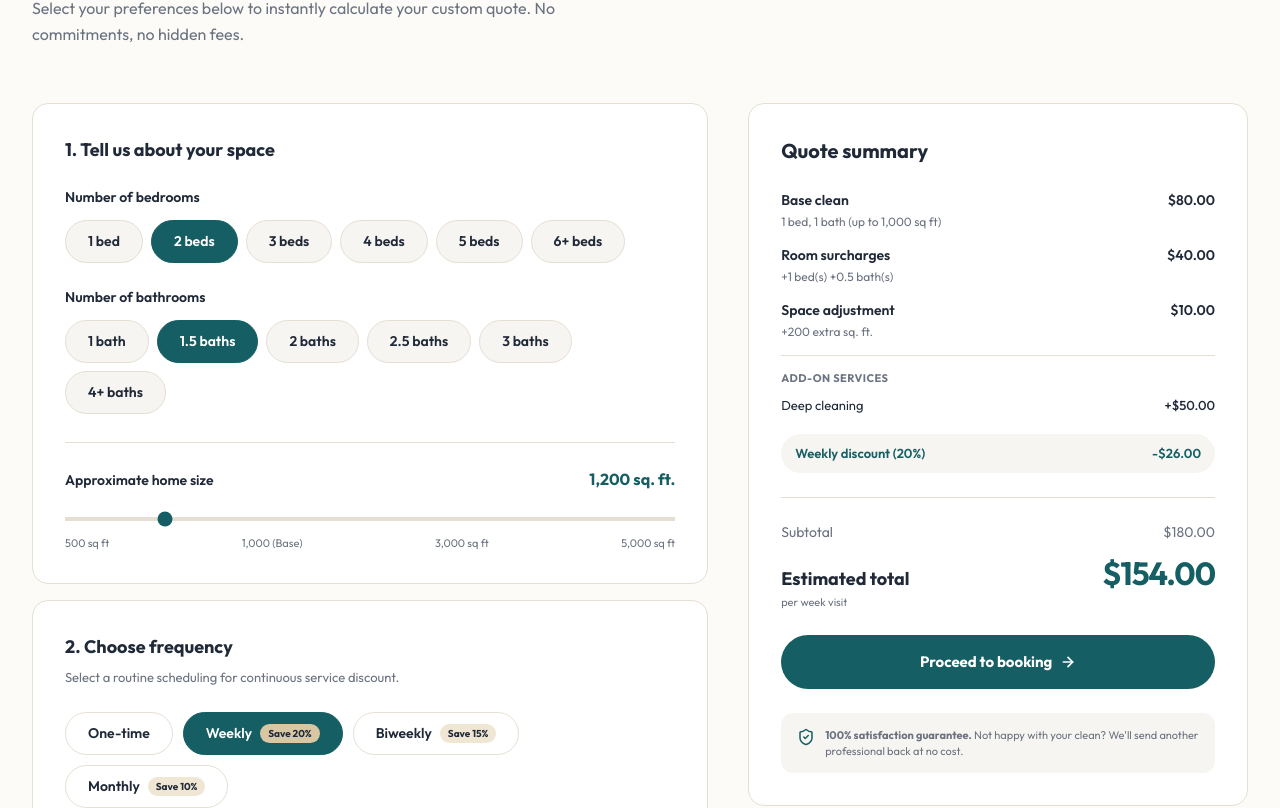
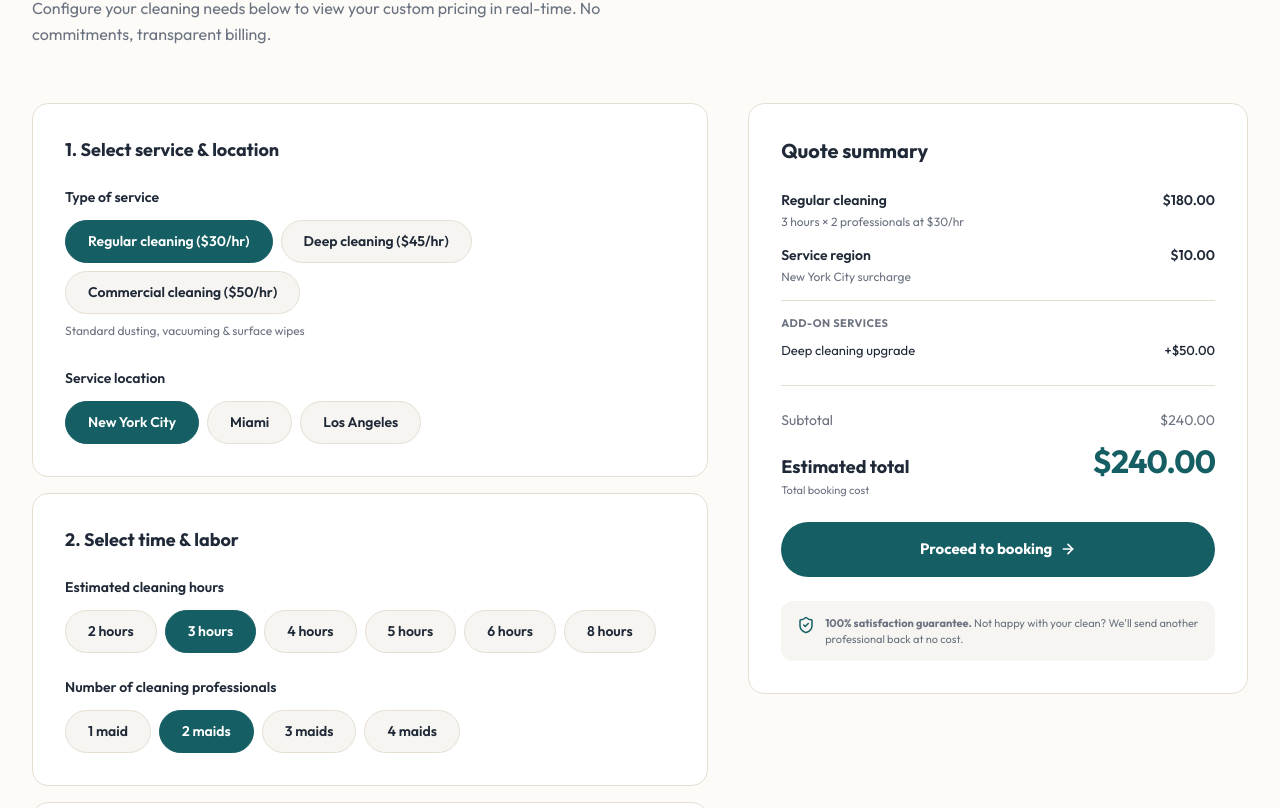
Before and after one commit to anstond/maid-web-design, a Next.js app: page / in a window 1280 px wide. Shown: the part 4252-5060 px from the top of the page. Built offline with nearby package versions, Linux system fonts and the light colour scheme.

Commit message:
refactor: update QuoteGenerator pricing model to use hourly labor and location-based surcharges

```diff
--- a/src/components/QuoteGenerator.tsx
+++ b/src/components/QuoteGenerator.tsx
@@ -28,23 +28,34 @@ const T = {
   onPrimary: "#FFFFFF",  // Pure White
 };
 
-const BEDROOM_OPTIONS = [1, 2, 3, 4, 5, 6];
-const BATHROOM_OPTIONS = [1, 1.5, 2, 2.5, 3, 4];
-
-interface FrequencyOption {
+// ─── Options Constants ────────────────────────────────────────────────────────
+interface ServiceOption {
   id: string;
   name: string;
-  discount: number;
+  rate: number; // Hourly rate per maid
   desc: string;
-  badge: string;
 }
 
-const FREQUENCY_OPTIONS: FrequencyOption[] = [
-  { id: "one-time", name: "One-time", discount: 0, desc: "Perfect for deep cleans", badge: "" },
-  { id: "weekly", name: "Weekly", discount: 0.20, desc: "Most popular", badge: "Save 20%" },
-  { id: "biweekly", name: "Biweekly", discount: 0.15, desc: "Great balance", badge: "Save 15%" },
-  { id: "monthly", name: "Monthly", discount: 0.10, desc: "Steady clean", badge: "Save 10%" },
+const SERVICE_OPTIONS: ServiceOption[] = [
+  { id: "regular", name: "Regular cleaning", rate: 30, desc: "Standard dusting, vacuuming & surface wipes" },
+  { id: "deep", name: "Deep cleaning", rate: 45, desc: "Intense clean for baseboards, vents & grime" },
+  { id: "commercial", name: "Commercial cleaning", rate: 50, desc: "Professional office & workspace cleanings" },
 ];
+
+interface LocationOption {
+  id: string;
+  name: string;
+  surcharge: number; // Flat surcharge
+}
+
+const LOCATION_OPTIONS: LocationOption[] = [
+  { id: "nyc", name: "New York City", surcharge: 10 },
+  { id: "miami", name: "Miami", surcharge: 0 },
+  { id: "la", name: "Los Angeles", surcharge: 5 },
+];
+
+const HOUR_OPTIONS = [2, 3, 4, 5, 6, 8];
+const MAID_OPTIONS = [1, 2, 3, 4];
 
 interface AddonOption {
   id: string;
@@ -56,18 +67,19 @@ interface AddonOption {
 
 export default function QuoteGenerator() {
   // ─── State ──────────────────────────────────────────────────────────────────
-  const [bedrooms, setBedrooms] = useState<number>(2);
-  const [bathrooms, setBathrooms] = useState<number>(1.5);
-  const [sqft, setSqft] = useState<number>(1200);
-  const [frequency, setFrequency] = useState<string>("weekly");
+  const [service, setService] = useState<string>("regular");
+  const [location, setLocation] = useState<string>("nyc");
+  const [hours, setHours] = useState<number>(3);
+  const [maids, setMaids] = useState<number>(2);
   const [selectedAddons, setSelectedAddons] = useState<string[]>(["deep_clean"]);
 
+  // ─── Add-on options definition ──────────────────────────────────────────────
   const addonOptions = useMemo<AddonOption[]>(() => [
     {
       id: "deep_clean",
-      name: "Deep cleaning",
+      name: "Deep cleaning upgrade",
       price: 50,
-      desc: "Detailed scrubbing of baseboards, vents & doors",
+      desc: "Additional deep sanitation for detailed areas",
       icon: <Sparkles size={18} />,
     },
     {
@@ -109,38 +121,33 @@ export default function QuoteGenerator() {
 
   // ─── Pricing Logic ──────────────────────────────────────────────────────────
   const pricing = useMemo(() => {
-    const basePrice = 80;
-    const bedroomSurcharge = (bedrooms - 1) * 25;
-    const bathroomSurcharge = (bathrooms - 1) * 30;
-    const sqftSurcharge = Math.max(0, sqft - 1000) * 0.05;
+    const selectedService = SERVICE_OPTIONS.find((s) => s.id === service) || SERVICE_OPTIONS[0];
+    const hourlyRate = selectedService.rate;
 
-    const houseSubtotal = basePrice + bedroomSurcharge + bathroomSurcharge + sqftSurcharge;
+    const baseLabor = hours * maids * hourlyRate;
 
-    const selectedFreq = FREQUENCY_OPTIONS.find((f) => f.id === frequency);
-    const discountRate = selectedFreq ? selectedFreq.discount : 0;
-    const discountAmount = houseSubtotal * discountRate;
+    const selectedLoc = LOCATION_OPTIONS.find((l) => l.id === location) || LOCATION_OPTIONS[0];
+    const locationSurcharge = selectedLoc.surcharge;
 
     const addonsTotal = selectedAddons.reduce((sum, id) => {
       const addon = addonOptions.find((a) => a.id === id);
       return sum + (addon ? addon.price : 0);
     }, 0);
 
-    const subtotal = houseSubtotal + addonsTotal;
-    const total = (houseSubtotal - discountAmount) + addonsTotal;
+    const subtotal = baseLabor + locationSurcharge + addonsTotal;
+    const total = subtotal; // No direct subscription discount here unless we add it, keeps it simple and clean.
 
     return {
-      basePrice,
-      bedroomSurcharge,
-      bathroomSurcharge,
-      sqftSurcharge,
-      houseSubtotal,
-      discountRate,
-      discountAmount,
+      hourlyRate,
+      baseLabor,
+      locationSurcharge,
       addonsTotal,
       subtotal,
       total,
+      serviceName: selectedService.name,
+      locationName: selectedLoc.name,
     };
-  }, [bedrooms, bathrooms, sqft, frequency, selectedAddons, addonOptions]);
+  }, [service, location, hours, maids, selectedAddons, addonOptions]);
 
   const toggleAddon = (id: string) => {
     setSelectedAddons((prev) =>
@@ -152,7 +159,7 @@ export default function QuoteGenerator() {
     <div id="quote-generator" style={{ background: T.canvas, padding: "88px 32px", borderTop: `1px solid ${T.border}`, fontFamily: "var(--font-sans)" }}>
       <div style={{ maxWidth: 1280, margin: "0 auto" }}>
 
-        {/* Section Header (Sentence-case, No decorative icons/accent overlays) */}
+        {/* Section Header */}
         <div style={{ marginBottom: 56 }}>
           <p style={{
             fontSize: 12,
@@ -175,17 +182,17 @@ export default function QuoteGenerator() {
             Live quote generator
           </h2>
           <p style={{ fontSize: 16, color: T.body, maxWidth: 600, margin: 0, lineHeight: "26px" }}>
-            Select your preferences below to instantly calculate your custom quote. No commitments, no hidden fees.
+            Configure your cleaning needs below to view your custom pricing in real-time. No commitments, transparent billing.
           </p>
         </div>
 
-        {/* Form & Receipt Grid (Level 0 flat cards, strictly styled by DESIGN.md) */}
+        {/* Form & Receipt Grid */}
         <div className="grid grid-cols-1 lg:grid-cols-[1.15fr_0.85fr] gap-10 items-start">
 
           {/* Left: Input Stack (Flat card-content borders, zero shadows) */}
           <div style={{ display: "flex", flexDirection: "column", gap: 16 }}>
 
-            {/* Card 1: Space Details */}
+            {/* Card 1: Service & Location Selection */}
             <div style={{
               background: T.surface,
               border: `1px solid ${T.border}`,
@@ -193,164 +200,148 @@ export default function QuoteGenerator() {
               padding: 32,
             }}>
               <h3 style={{ fontSize: 18, fontWeight: 700, color: T.ink, margin: "0 0 24px" }}>
-                1. Tell us about your space
+                1. Select service & location
               </h3>
 
-              {/* Bedrooms selector (Pill style buttons) */}
+              {/* Service Selection */}
+              <div style={{ marginBottom: 28 }}>
+                <label style={{ display: "block", fontSize: 14, fontWeight: 600, color: T.ink, marginBottom: 12 }}>
+                  Type of service
+                </label>
+                <div style={{ display: "flex", flexWrap: "wrap", gap: 8, marginBottom: 8 }}>
+                  {SERVICE_OPTIONS.map((opt) => {
+                    const isActive = service === opt.id;
+                    return (
+                      <button
+                        key={opt.id}
+                        onClick={() => setService(opt.id)}
+                        style={{
+                          padding: "10px 22px",
+                          borderRadius: 999, // Canonical rounded.pill
+                          fontSize: 14,
+                          fontWeight: 600,
+                          border: "1px solid",
+                          borderColor: isActive ? T.primary : T.border,
+                          background: isActive ? T.primary : T.soft,
+                          color: isActive ? T.onPrimary : T.ink,
+                          cursor: "pointer",
+                          fontFamily: "var(--font-sans)",
+                          transition: "all 0.15s ease",
+                        }}
+                      >
+                        {opt.name} (${opt.rate}/hr)
+                      </button>
+                    );
+                  })}
+                </div>
+                <p style={{ fontSize: 12, color: T.body, margin: "6px 0 0" }}>
+                  {SERVICE_OPTIONS.find((s) => s.id === service)?.desc}
+                </p>
+              </div>
+
+              {/* Location Selection */}
+              <div>
+                <label style={{ display: "block", fontSize: 14, fontWeight: 600, color: T.ink, marginBottom: 12 }}>
+                  Service location
+                </label>
+                <div style={{ display: "flex", flexWrap: "wrap", gap: 8 }}>
+                  {LOCATION_OPTIONS.map((opt) => {
+                    const isActive = location === opt.id;
+                    return (
+                      <button
+                        key={opt.id}
+                        onClick={() => setLocation(opt.id)}
+                        style={{
+                          padding: "10px 22px",
+                          borderRadius: 999, // Canonical rounded.pill
+                          fontSize: 14,
+                          fontWeight: 600,
+                          border: "1px solid",
+                          borderColor: isActive ? T.primary : T.border,
+                          background: isActive ? T.primary : T.soft,
+                          color: isActive ? T.onPrimary : T.ink,
+                          cursor: "pointer",
+                          fontFamily: "var(--font-sans)",
+                          transition: "all 0.15s ease",
+                        }}
+                      >
+                        {opt.name}
+                      </button>
+                    );
+                  })}
+                </div>
+              </div>
+            </div>
+
+            {/* Card 2: Hours & Maids Selection */}
+            <div style={{
+              background: T.surface,
+              border: `1px solid ${T.border}`,
+              borderRadius: 16,
+              padding: 32,
+            }}>
+              <h3 style={{ fontSize: 18, fontWeight: 700, color: T.ink, margin: "0 0 24px" }}>
+                2. Select time & labor
+              </h3>
+
+              {/* Hours Selection */}
               <div style={{ marginBottom: 24 }}>
                 <label style={{ display: "block", fontSize: 14, fontWeight: 600, color: T.ink, marginBottom: 12 }}>
-                  Number of bedrooms
+                  Estimated cleaning hours
                 </label>
                 <div style={{ display: "flex", flexWrap: "wrap", gap: 8 }}>
-                  {BEDROOM_OPTIONS.map((num) => (
+                  {HOUR_OPTIONS.map((num) => (
                     <button
                       key={num}
-                      onClick={() => setBedrooms(num)}
+                      onClick={() => setHours(num)}
                       style={{
                         padding: "10px 22px",
                         borderRadius: 999, // Canonical rounded.pill
                         fontSize: 14,
                         fontWeight: 600,
                         border: "1px solid",
-                        borderColor: bedrooms === num ? T.primary : T.border,
-                        background: bedrooms === num ? T.primary : T.soft,
-                        color: bedrooms === num ? T.onPrimary : T.ink,
+                        borderColor: hours === num ? T.primary : T.border,
+                        background: hours === num ? T.primary : T.soft,
+                        color: hours === num ? T.onPrimary : T.ink,
                         cursor: "pointer",
                         fontFamily: "var(--font-sans)",
                         transition: "all 0.15s ease",
                       }}
                     >
-                      {num === 6 ? "6+ beds" : `${num} ${num === 1 ? "bed" : "beds"}`}
+                      {num} {num === 1 ? "hour" : "hours"}
                     </button>
                   ))}
                 </div>
               </div>
 
-              {/* Bathrooms selector (Pill style buttons) */}
-              <div style={{ marginBottom: 28 }}>
+              {/* Maids Selection */}
+              <div>
                 <label style={{ display: "block", fontSize: 14, fontWeight: 600, color: T.ink, marginBottom: 12 }}>
-                  Number of bathrooms
+                  Number of cleaning professionals
                 </label>
                 <div style={{ display: "flex", flexWrap: "wrap", gap: 8 }}>
-                  {BATHROOM_OPTIONS.map((num) => (
+                  {MAID_OPTIONS.map((num) => (
                     <button
                       key={num}
-                      onClick={() => setBathrooms(num)}
+                      onClick={() => setMaids(num)}
                       style={{
                         padding: "10px 22px",
                         borderRadius: 999, // Canonical rounded.pill
                         fontSize: 14,
                         fontWeight: 600,
                         border: "1px solid",
-                        borderColor: bathrooms === num ? T.primary : T.border,
-                        background: bathrooms === num ? T.primary : T.soft,
-                        color: bathrooms === num ? T.onPrimary : T.ink,
+                        borderColor: maids === num ? T.primary : T.border,
+                        background: maids === num ? T.primary : T.soft,
+                        color: maids === num ? T.onPrimary : T.ink,
                         cursor: "pointer",
                         fontFamily: "var(--font-sans)",
                         transition: "all 0.15s ease",
                       }}
                     >
-                      {num === 4 ? "4+ baths" : `${num} ${num === 1 ? "bath" : "baths"}`}
+                      {num} {num === 1 ? "maid" : "maids"}
                     </button>
                   ))}
                 </div>
-              </div>
-
-              <div style={{ height: 1, background: T.border, marginBottom: 24 }} />
-
-              {/* Square Footage Slider (Flat geometry) */}
-              <div>
-                <div style={{ display: "flex", justifyContent: "space-between", alignItems: "baseline", marginBottom: 12 }}>
-                  <label style={{ fontSize: 14, fontWeight: 600, color: T.ink }}>
-                    Approximate home size
-                  </label>
-                  <span style={{ fontSize: 16, fontWeight: 700, color: T.primary }}>
-                    {sqft.toLocaleString()} sq. ft.
-                  </span>
-                </div>
-
-                <input
-                  type="range"
-                  min="500"
-                  max="5000"
-                  step="50"
-                  value={sqft}
-                  onChange={(e) => setSqft(Number(e.target.value))}
-                  style={{
-                    width: "100%",
-                    height: 4,
-                    borderRadius: 0, // Flat geometry for slider track
-                    background: T.border,
-                    outline: "none",
-                    cursor: "pointer",
-                    WebkitAppearance: "none",
-                  }}
-                  className="accent-[#155E63]"
-                />
-
-                <div style={{ display: "flex", justifyContent: "space-between", fontSize: 11, color: T.body, marginTop: 8 }}>
-                  <span>500 sq ft</span>
-                  <span>1,000 (Base)</span>
-                  <span>3,000 sq ft</span>
-                  <span>5,000 sq ft</span>
-                </div>
-              </div>
-            </div>
-
-            {/* Card 2: Frequency Selector (Category-button style pills, Level 0) */}
-            <div style={{
-              background: T.surface,
-              border: `1px solid ${T.border}`,
-              borderRadius: 16,
-              padding: 32,
-            }}>
-              <h3 style={{ fontSize: 18, fontWeight: 700, color: T.ink, margin: "0 0 8px" }}>
-                2. Choose frequency
-              </h3>
-              <p style={{ fontSize: 13, color: T.body, margin: "0 0 24px" }}>
-                Select a routine scheduling for continuous service discount.
-              </p>
-
-              <div style={{ display: "flex", flexWrap: "wrap", gap: 10 }}>
-                {FREQUENCY_OPTIONS.map((opt) => {
-                  const isActive = frequency === opt.id;
-                  return (
-                    <button
-                      key={opt.id}
-                      onClick={() => setFrequency(opt.id)}
-                      style={{
-                        padding: "10px 22px",
-                        borderRadius: 999, // Canonical rounded.pill
-                        fontSize: 14,
-                        fontWeight: 600,
-                        border: "1px solid",
-                        borderColor: isActive ? T.primary : T.border,
-                        background: isActive ? T.primary : "transparent",
-                        color: isActive ? T.onPrimary : T.ink,
-                        cursor: "pointer",
-                        fontFamily: "var(--font-sans)",
-                        transition: "all 0.15s ease",
-                        display: "flex",
-                        alignItems: "center",
-                        gap: 8,
-                      }}
-                    >
-                      <span>{opt.name}</span>
-                      {opt.badge && (
-                        <span style={{
-                          fontSize: 10,
-                          fontWeight: 700,
-                          background: isActive ? T.accentW : T.accentS,
-                          color: T.ink,
-                          padding: "2px 8px",
-                          borderRadius: 999,
-                        }}>
-                          {opt.badge}
-                        </span>
-                      )}
-                    </button>
-                  );
-                })}
               </div>
             </div>
 
@@ -427,49 +418,31 @@ export default function QuoteGenerator() {
               {/* Line Items */}
               <div style={{ display: "flex", flexDirection: "column", gap: 14 }}>
 
-                {/* Base clean */}
+                {/* Labour base cost */}
                 <div style={{ display: "flex", justifyContent: "space-between", fontSize: 14 }}>
                   <div>
-                    <span style={{ fontWeight: 600, color: T.ink }}>Base clean</span>
+                    <span style={{ fontWeight: 600, color: T.ink }}>{pricing.serviceName}</span>
                     <span style={{ fontSize: 12, color: T.body, display: "block", marginTop: 2 }}>
-                      1 bed, 1 bath (up to 1,000 sq ft)
+                      {hours} hours × {maids} {maids === 1 ? "professional" : "professionals"} at ${pricing.hourlyRate}/hr
                     </span>
                   </div>
                   <span style={{ fontWeight: 600, color: T.ink }}>
-                    ${pricing.basePrice.toFixed(2)}
+                    ${pricing.baseLabor.toFixed(2)}
                   </span>
                 </div>
 
-                {/* Additional Rooms */}
-                {(pricing.bedroomSurcharge > 0 || pricing.bathroomSurcharge > 0) && (
-                  <div style={{ display: "flex", justifyContent: "space-between", fontSize: 14 }}>
-                    <div>
-                      <span style={{ fontWeight: 600, color: T.ink }}>Room surcharges</span>
-                      <span style={{ fontSize: 12, color: T.body, display: "block", marginTop: 2 }}>
-                        {bedrooms > 1 ? `+${bedrooms - 1} bed(s) ` : ""}
-                        {bathrooms > 1 ? `+${bathrooms - 1} bath(s) ` : ""}
-                      </span>
-                    </div>
-                    <span style={{ fontWeight: 600, color: T.ink }}>
-                      ${(pricing.bedroomSurcharge + pricing.bathroomSurcharge).toFixed(2)}
+                {/* Location surcharge */}
+                <div style={{ display: "flex", justifyContent: "space-between", fontSize: 14 }}>
+                  <div>
+                    <span style={{ fontWeight: 600, color: T.ink }}>Service region</span>
+                    <span style={{ fontSize: 12, color: T.body, display: "block", marginTop: 2 }}>
+                      {pricing.locationName} surcharge
                     </span>
                   </div>
-                )}
-
-                {/* Square Footage Surcharge */}
-                {pricing.sqftSurcharge > 0 && (
-                  <div style={{ display: "flex", justifyContent: "space-between", fontSize: 14 }}>
-                    <div>
-                      <span style={{ fontWeight: 600, color: T.ink }}>Space adjustment</span>
-                      <span style={{ fontSize: 12, color: T.body, display: "block", marginTop: 2 }}>
-                        +{Math.round(sqft - 1000).toLocaleString()} extra sq. ft.
-                      </span>
-                    </div>
-                    <span style={{ fontWeight: 600, color: T.ink }}>
-                      ${pricing.sqftSurcharge.toFixed(2)}
-                    </span>
-                  </div>
-                )}
+                  <span style={{ fontWeight: 600, color: T.ink }}>
+                    ${pricing.locationSurcharge.toFixed(2)}
+                  </span>
+                </div>
 
                 {/* Selected Add-ons */}
                 {selectedAddons.length > 0 && (
@@ -492,28 +465,6 @@ export default function QuoteGenerator() {
                   </div>
                 )}
 
-                {/* Frequency Discount */}
-                {pricing.discountAmount > 0 && (
-                  <div style={{
-                    display: "flex",
-                    justifyContent: "space-between",
-                    fontSize: 13,
-                    background: T.soft,
-                    padding: "10px 14px",
-                    borderRadius: 999, // Pill style tag
-                    color: T.primary,
-                    fontWeight: 600,
-                    marginTop: 4,
-                  }}>
-                    <span>
-                      {FREQUENCY_OPTIONS.find((f) => f.id === frequency)?.name} discount ({(pricing.discountRate * 100)}%)
-                    </span>
-                    <span>
-                      -${pricing.discountAmount.toFixed(2)}
-                    </span>
-                  </div>
-                )}
-
               </div>
 
               {/* Simple Solid Divider */}
@@ -530,7 +481,7 @@ export default function QuoteGenerator() {
                   <div>
                     <span style={{ fontSize: 18, fontWeight: 700, color: T.ink }}>Estimated total</span>
                     <span style={{ display: "block", fontSize: 11, color: T.body, marginTop: 2 }}>
-                      {frequency === "one-time" ? "per visit" : `per ${frequency.replace("ly", "")} visit`}
+                      Total booking cost
                     </span>
                   </div>
                   <span style={{ fontSize: 32, fontWeight: 700, color: T.primary, letterSpacing: "-0.03em" }}>
```
